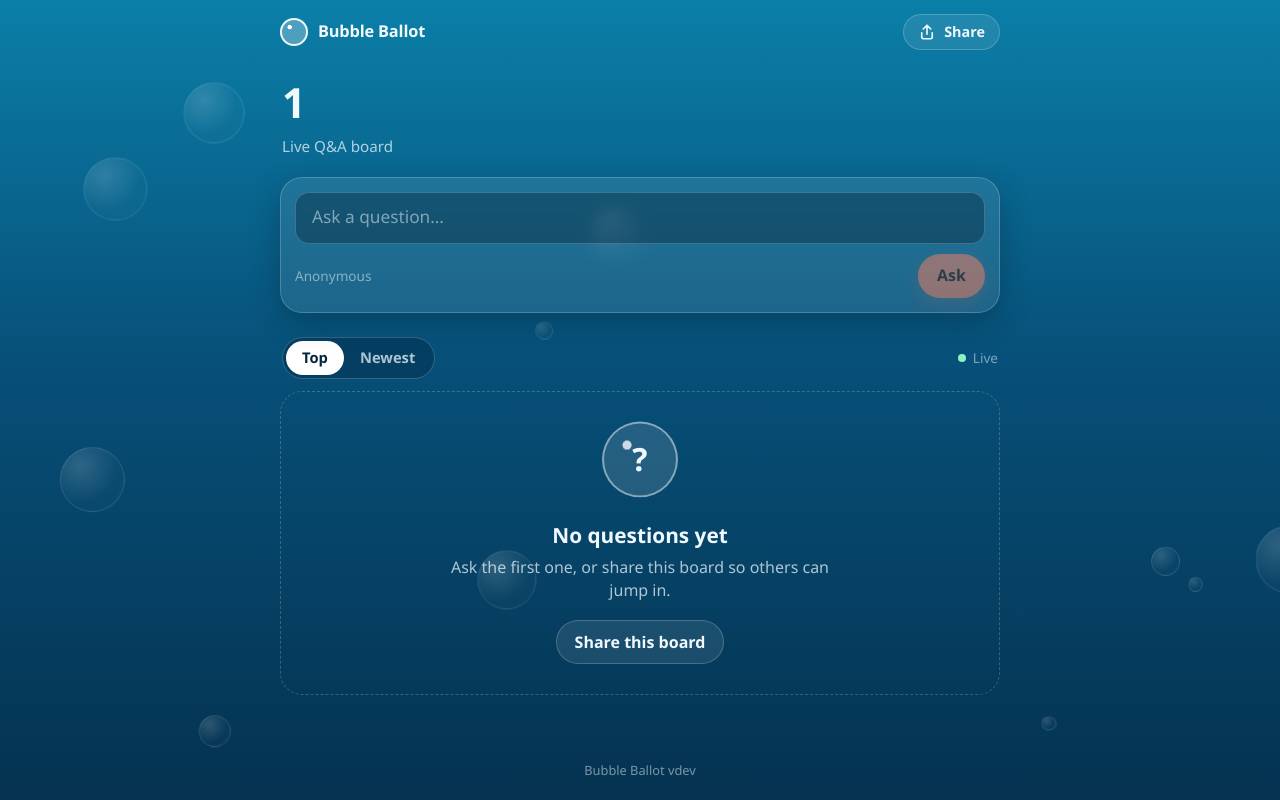
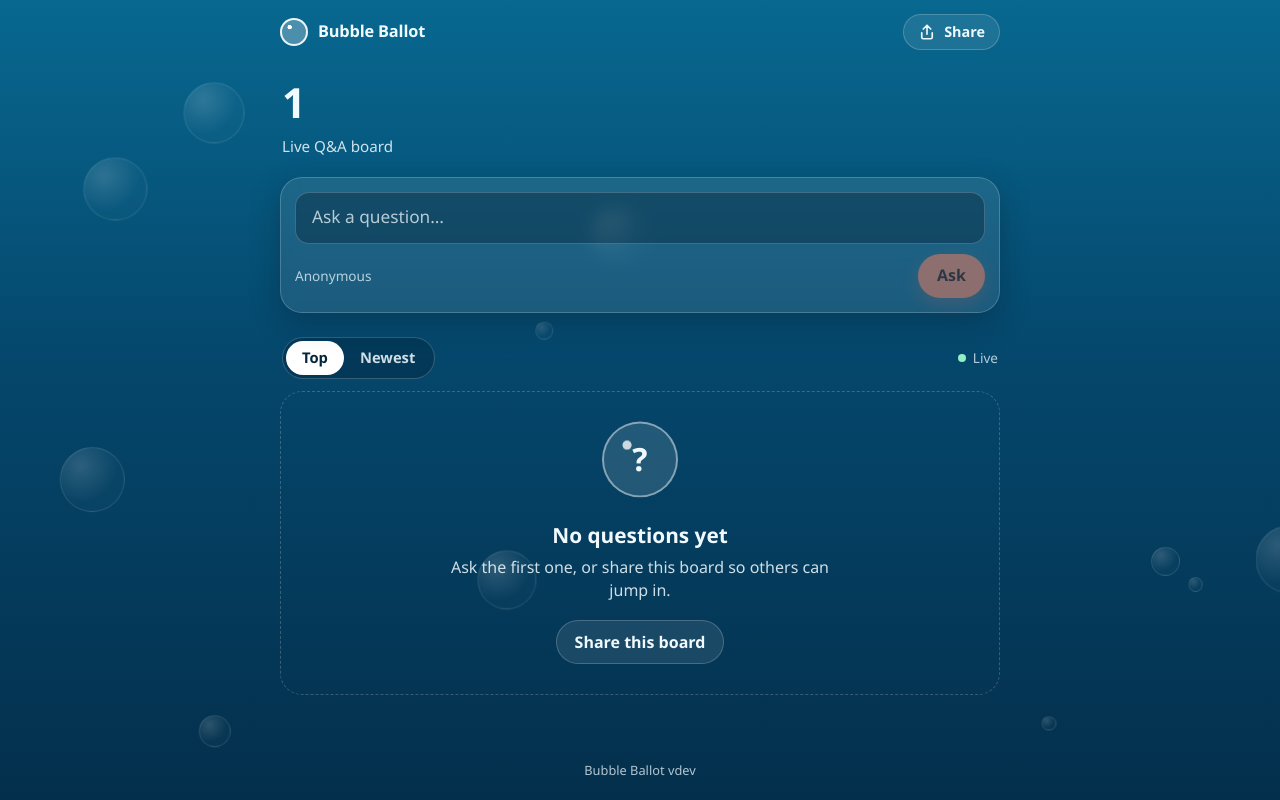
Before and after one commit to truevox/bubble_ballot, a Flask app: page /1 in a window 1280 px wide. Run offline with Flask 3, Linux system fonts and the light colour scheme; data comes from the database, SQL or seed files in the repository; data that the repository does not hold is empty.

Commit message:
Fix issues found in browser QA
- Keep keyboard focus on a card's controls when the list reorders
- Don't let a background refresh overwrite an in-flight vote or answer
- Share dialog no longer closes when clicking its own padding
- Raise text contrast to meet WCAG AA; darken the top of the sea gradient
- Accept board URLs with a trailing slash
- Stop re-announcing the board summary to screen readers on every poll
- Raise the posting rate limit so a whole class behind one address fits

Co-Authored-By: Claude Fable 5.2 <noreply@anthropic.com>
Claude-Session: https://claude.ai/code/session_015knpxmBertgs6NVTnU2VSd

```diff
--- a/app.py
+++ b/app.py
@@ -28,7 +28,7 @@ if os.environ.get('TRUST_PROXY') == '1':
 
 CLIENT_ID_RE = re.compile(r'^[A-Za-z0-9_-]{8,64}$')
 MAX_CONTENT_CHARS = 280
-RATE_LIMIT_MAX = 30
+RATE_LIMIT_MAX = 120
 RATE_LIMIT_WINDOW = 60.0
 _rate_hits = defaultdict(deque)
 _rate_lock = threading.Lock()
@@ -114,7 +114,7 @@ def robots():
     return Response('User-agent: *\nDisallow: /\n', mimetype='text/plain')
 
 
-@app.route('/<board_slug>')
+@app.route('/<board_slug>', strict_slashes=False)
 def board(board_slug):
     if is_valid_slug(board_slug):
         return render_template('board.html', board_slug=board_slug, version=VERSION)
--- a/static/app.js
+++ b/static/app.js
@@ -274,13 +274,18 @@
 
         // Header
         const votes = all.reduce((sum, q) => sum + q.votes, 0);
+        const summary = all.length ? `${plural(all.length, 'question')} · ${plural(votes, 'vote')}` : 'Live Q&A board';
+        const metaSignature = `${summary}|${state.isHost}`;
+        if (els.meta.dataset.signature !== metaSignature) {
+            els.meta.dataset.signature = metaSignature;
             els.meta.textContent = '';
-        els.meta.append(all.length ? `${plural(all.length, 'question')} · ${plural(votes, 'vote')}` : 'Live Q&A board');
+            els.meta.append(summary);
             if (state.isHost) {
                 const badge = document.createElement('span');
                 badge.className = 'badge';
                 badge.textContent = "You're the host";
                 els.meta.append(badge);
+            }
         }
 
         // Similar questions while typing
@@ -333,8 +338,13 @@
             updateCard(li, q);
             return li;
         });
+        // Moving a focused node blurs it, so put keyboard focus back afterwards.
+        const focused = document.activeElement;
         place(els.openList, toItems(open));
         place(els.answeredList, toItems(answered));
+        if (focused && focused !== document.activeElement && focused.isConnected && focused.closest('.q')) {
+            focused.focus({ preventScroll: true });
+        }
 
         els.answeredLabel.hidden = !answered.length;
         els.answeredLabel.textContent = `Answered · ${answered.length}`;
@@ -403,7 +413,8 @@
         try {
             const data = await api('GET', '/questions');
             setOnline(true);
-            if (startedAt === mutations) {
+            // Ignore a snapshot that raced with a local change or an in-flight request.
+            if (startedAt === mutations && busy.size === 0) {
                 state.questions = data.questions;
                 state.isHost = Boolean(data.board.is_host);
                 const first = !state.loaded;
@@ -671,7 +682,10 @@
     $('emptyShare').addEventListener('click', openShare);
     $('shareClose').addEventListener('click', closeShare);
     els.shareDialog.addEventListener('click', event => {
-        if (event.target === els.shareDialog) closeShare(); // click on the backdrop
+        if (event.target !== els.shareDialog) return;
+        const r = els.shareDialog.getBoundingClientRect();
+        const inside = event.clientX >= r.left && event.clientX <= r.right && event.clientY >= r.top && event.clientY <= r.bottom;
+        if (!inside) closeShare(); // click on the backdrop
     });
     els.shareUrl.addEventListener('focus', () => els.shareUrl.select());
     $('copyLink').addEventListener('click', event => copy(boardUrl, event.currentTarget, 'Copied!'));
--- a/static/style.css
+++ b/static/style.css
@@ -1,20 +1,20 @@
 /* Bubble Ballot — shared styles for the landing page, boards and the 404 page. */
 
 :root {
-    --sea-top: #0b7fa8;
-    --sea-mid: #075079;
+    --sea-top: #086890;
+    --sea-mid: #05476c;
     --sea-deep: #03223a;
     --ink: #04263d;
     --text: #f0f9fd;
-    --text-soft: rgba(240, 249, 253, 0.72);
-    --text-faint: rgba(240, 249, 253, 0.5);
+    --text-soft: rgba(240, 249, 253, 0.86);
+    --text-faint: rgba(240, 249, 253, 0.74);
     --glass: rgba(255, 255, 255, 0.09);
     --glass-strong: rgba(255, 255, 255, 0.16);
     --line: rgba(255, 255, 255, 0.2);
     --line-strong: rgba(255, 255, 255, 0.45);
     --coral: #ff7f5e;
     --coral-strong: #ff6a44;
-    --danger: #ffb4a6;
+    --danger: #ffd0c6;
     --ok: #8ff0c4;
     --radius: 18px;
     --shadow: 0 10px 30px rgba(1, 20, 36, 0.28);
@@ -221,7 +221,7 @@ button { cursor: pointer; touch-action: manipulation; }
     height: 26px;
     display: block;
 }
-.waves.back { fill: #3fa3c9; bottom: 5px; animation: wave 16s linear infinite reverse; opacity: 0.8; }
+.waves.back { fill: #3a97bd; bottom: 5px; animation: wave 16s linear infinite reverse; opacity: 0.8; }
 .waves.front { fill: var(--sea-top); animation: wave 11s linear infinite; }
 @keyframes wave {
     to { transform: translateX(-50%); }
@@ -378,7 +378,7 @@ button { cursor: pointer; touch-action: manipulation; }
     border-radius: 999px;
     font-size: 0.78rem; font-weight: 700;
     border: 1px solid var(--line);
-    background: var(--glass);
+    background: rgba(2, 26, 45, 0.4);
     color: var(--text);
 }
 .badge-ok { color: var(--ok); border-color: rgba(143, 240, 196, 0.45); background: rgba(143, 240, 196, 0.1); }
@@ -424,9 +424,9 @@ button { cursor: pointer; touch-action: manipulation; }
     margin-top: 12px;
     padding: 10px 14px;
     border-radius: 14px;
-    background: rgba(255, 217, 168, 0.12);
-    border: 1px solid rgba(255, 217, 168, 0.4);
-    color: #ffe9cf;
+    background: rgba(2, 26, 45, 0.5);
+    border: 1px solid rgba(255, 217, 168, 0.55);
+    color: #fff0dd;
     font-size: 0.93rem;
 }
 .linkish {
@@ -627,7 +627,7 @@ dialog.sheet :focus-visible { outline-color: var(--sea-mid); }
 .icon-btn svg { width: 18px; height: 18px; }
 .qr {
     display: block;
-    width: min(260px, 100%);
+    width: min(260px, 100%, 36dvh);
     aspect-ratio: 1;
     margin: 18px auto 14px;
     border-radius: 16px;
--- a/templates/_head.html
+++ b/templates/_head.html
@@ -1,6 +1,6 @@
 <meta charset="UTF-8">
 <meta name="viewport" content="width=device-width, initial-scale=1, viewport-fit=cover">
-<meta name="theme-color" content="#0b7fa8">
+<meta name="theme-color" content="#086890">
 <meta name="robots" content="noindex">
 <link rel="icon" href="/static/favicon.svg" type="image/svg+xml">
 <link rel="stylesheet" href="/static/style.css?v={{ version }}">
```
Also changed, not shown: tests/test_api.py (+6 -1 lines), README.md. Lines whose indentation alone changed are shown as unchanged.
